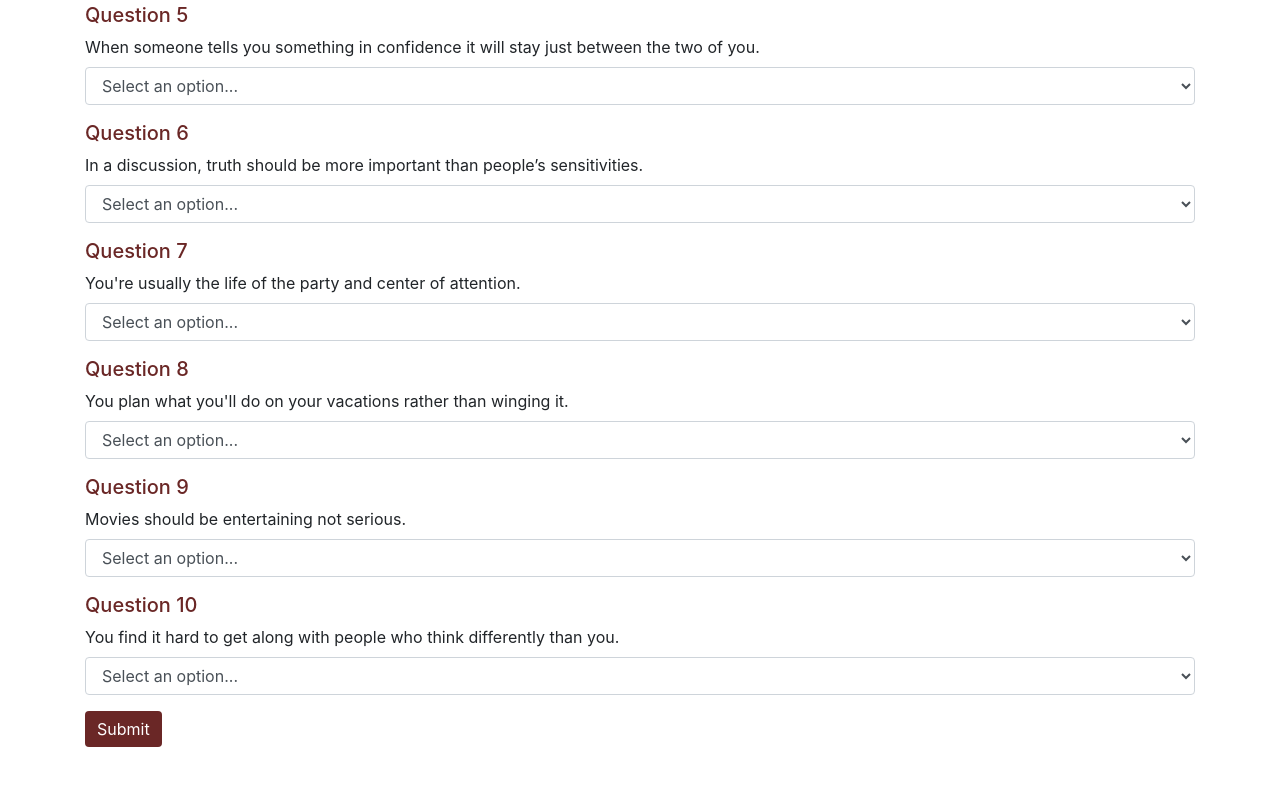
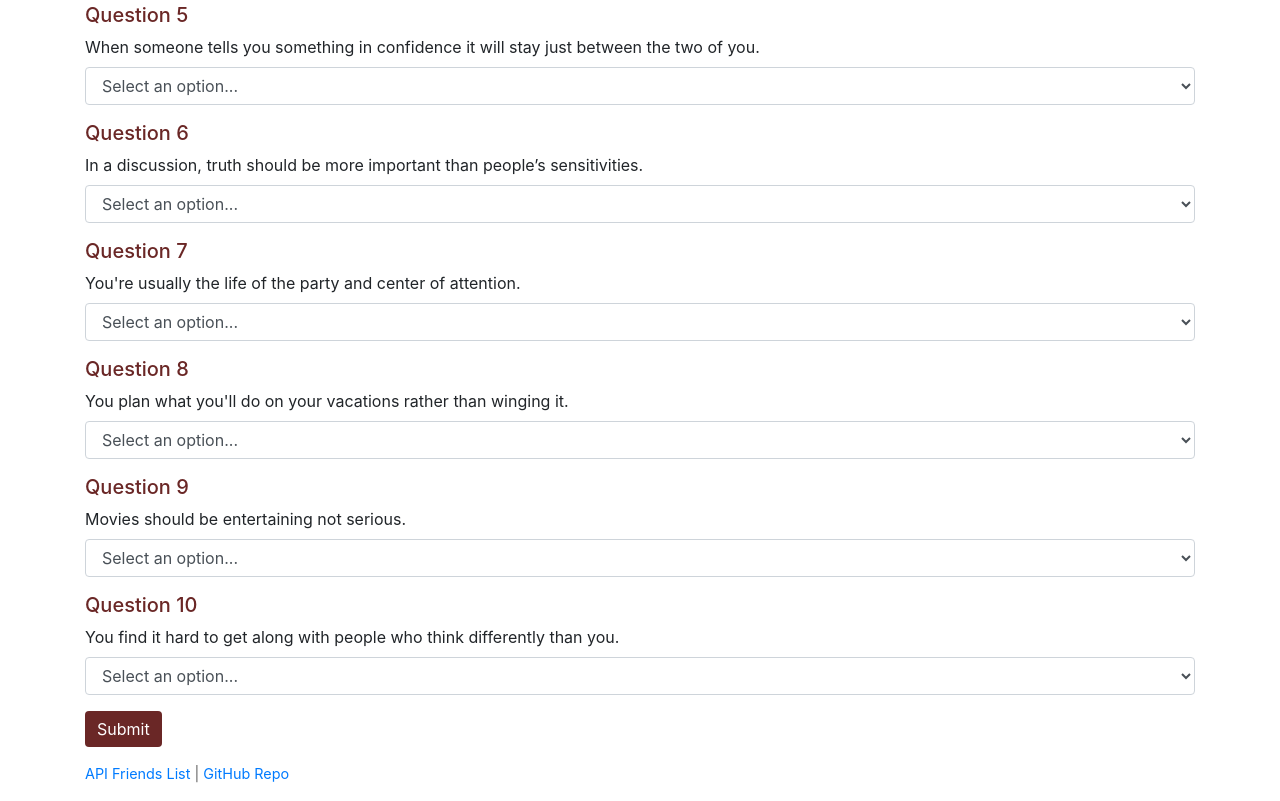
Before and after one commit to BourneID7/friend-finder, a website: page app/public/survey.html in a window 1280 px wide. Shown: the part 891-1692 px from the top of the page. Before the commit the page ends 1654 px from the top, so only its background shows below. Drawn offline with nearby package versions, Linux system fonts and the light colour scheme; files that its build step writes are made by us from their sources; files whose address does not match are found by name.

Commit message:
added footer links

```diff
--- a/app/public/survey.html
+++ b/app/public/survey.html
@@ -182,6 +182,9 @@
             </div>
         </form>
     </main>
+    <footer class="container">
+        <p class="footer"><a href="/api/friends">API Friends List</a> | <a href="https://github.com/BourneID7/friend-finder" target="_blank">GitHub Repo</a></p>
+    </footer>
 
     <!-- scripts -->
     <script src="https://code.jquery.com/jquery-3.3.1.min.js" crossorigin="anonymous"></script>
```
Also changed, not shown: app/public/home.html (+1 -1 lines).
